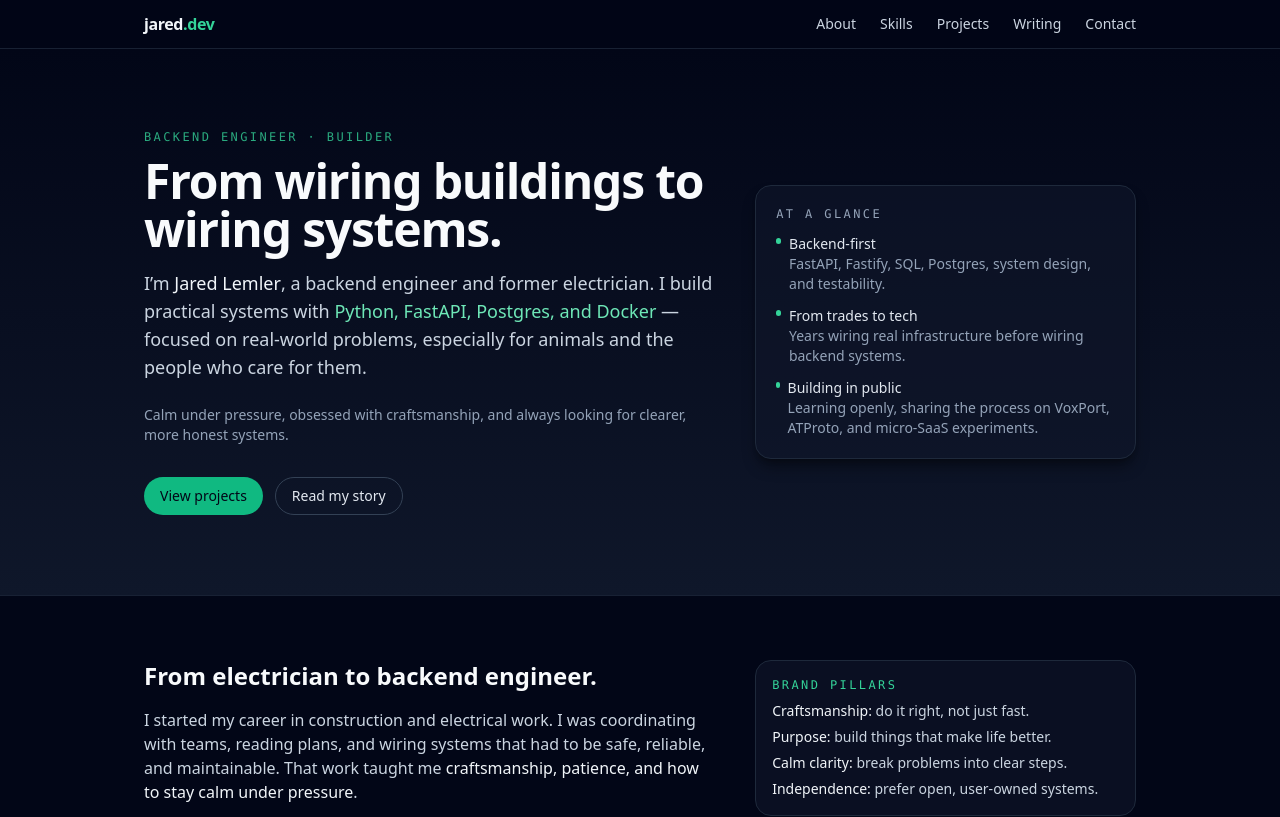
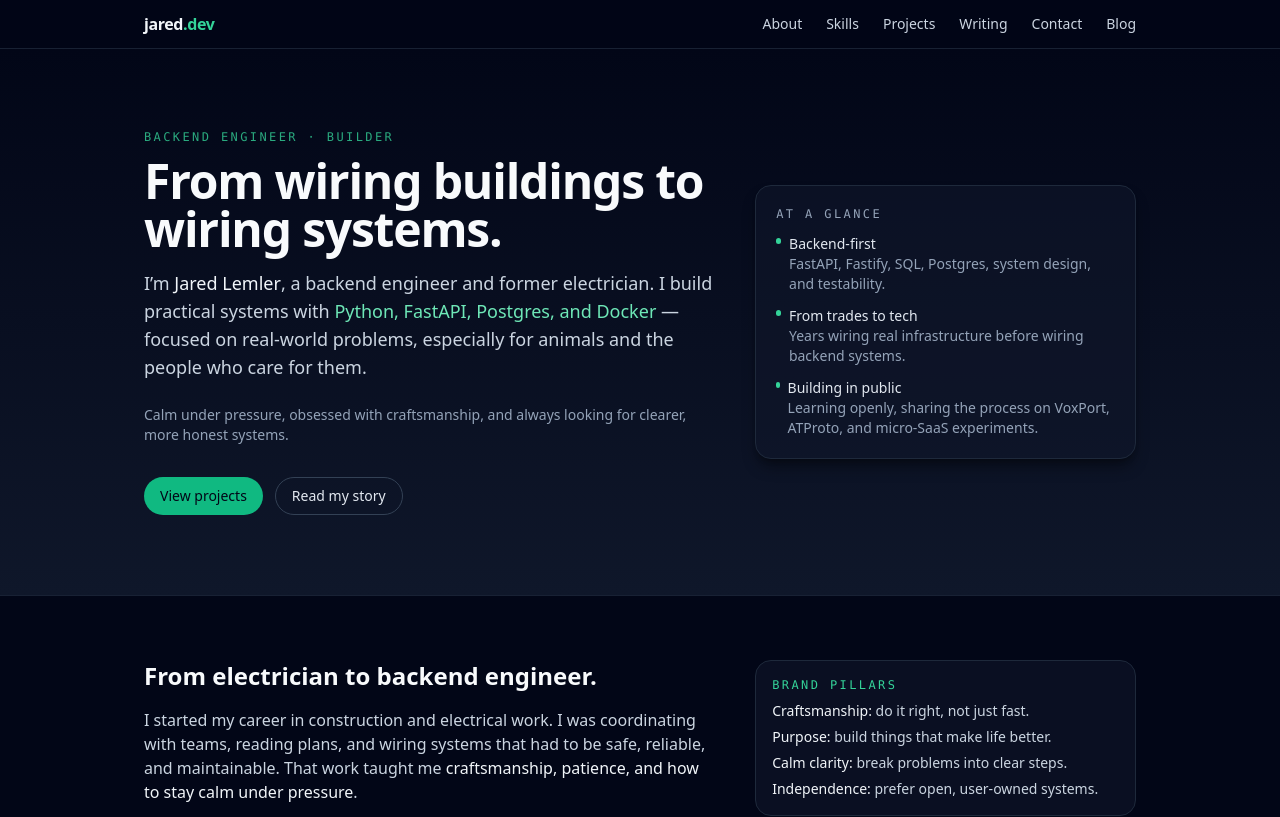
Before and after one commit to JL037/jaredlemler.github.io, a plain HTML site: page index.html in a window 1280 px wide. Shown: the top 817 px of the page. Drawn offline with nearby package versions, Linux system fonts and the light colour scheme.

Commit message:
Add Blog link to navigation in index.html

```diff
--- a/index.html
+++ b/index.html
@@ -25,6 +25,7 @@
           <a href="#projects" class="hover:text-emerald-400 transition">Projects</a>
           <a href="#writing" class="hover:text-emerald-400 transition">Writing</a>
           <a href="#contact" class="hover:text-emerald-400 transition">Contact</a>
+          <a href="/blog/" class="hover:text-emerald-400 transition">Blog</a>
         </nav>
       </div>
     </header>
```
